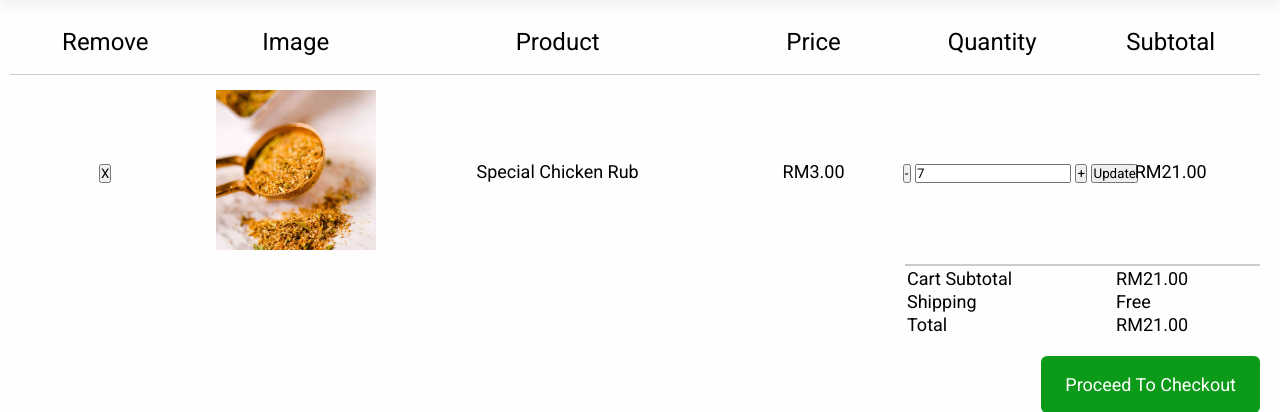
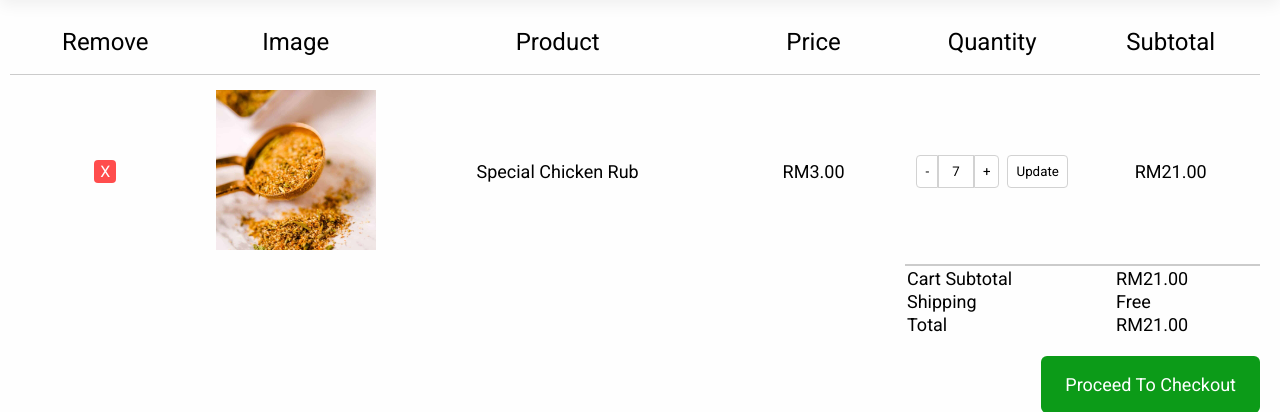
Before and after one commit to wongchs/homely-restaurant-site, a Django app: page /cart/ in a window 1280 px wide. Shown: the part 98-510 px from the top of the page. Run offline with Django 5.2, Linux system fonts and the light colour scheme; a user stored in the database is signed in; data comes from the database, SQL or seed files in the repository; both versions use the stored data as it was after the commit.

Commit message:
cart styling

```diff
--- a/static/jscript/script.js
+++ b/static/jscript/script.js
@@ -1,6 +1,6 @@
 function changeQuantity(button, delta) {
-  var quantityInput = button.parentElement.querySelector(".quantity-input");
-  var currentQuantity = parseInt(quantityInput.value);
+  let quantityInput = button.parentElement.querySelector(".quantity-input");
+  let currentQuantity = parseInt(quantityInput.value);
   if (currentQuantity + delta > 0) {
     quantityInput.value = currentQuantity + delta;
   }
--- a/static/styles/main.css
+++ b/static/styles/main.css
@@ -2,6 +2,12 @@
   margin: 0;
   padding: 0;
   font-family: "Roboto", sans-serif;
+}
+
+input[type="number"]::-webkit-inner-spin-button,
+input[type="number"]::-webkit-outer-spin-button {
+  -webkit-appearance: none;
+  margin: 0;
 }
 
 html {
@@ -948,6 +954,55 @@ a.view-catalogue:hover {
   opacity: 0.4;
 }
 
+.remove-item-button {
+  font-size: 16px;
+  color: white;
+  background-color: #ff4d4d;
+  border: none;
+  border-radius: 4px;
+  padding: 2px 6px;
+  cursor: pointer;
+}
+
+.quantity-form {
+  display: flex;
+  align-items: center;
+  justify-content: center;
+}
+
+.minus-button,
+.plus-button,
+.update-button,
+.quantity-input {
+  padding: 0.5rem;
+  text-align: center;
+  background: white;
+  border: 1px solid #d2d2d2;
+}
+
+.minus-button,
+.plus-button,
+.update-button {
+  cursor: pointer;
+}
+
+.minus-button {
+  border-radius: 0.25rem 0 0 0.25rem;
+}
+
+.plus-button {
+ border-radius: 0 0.25rem 0.25rem 0;
+}
+
+.quantity-input {
+  width: 10%;
+}
+
+.update-button {
+  margin-left: 8px;
+  border-radius: 0.25rem;
+}
+
 /* logins and register
  */
 .login-section {
```
Also changed, not shown: db.sqlite3.
